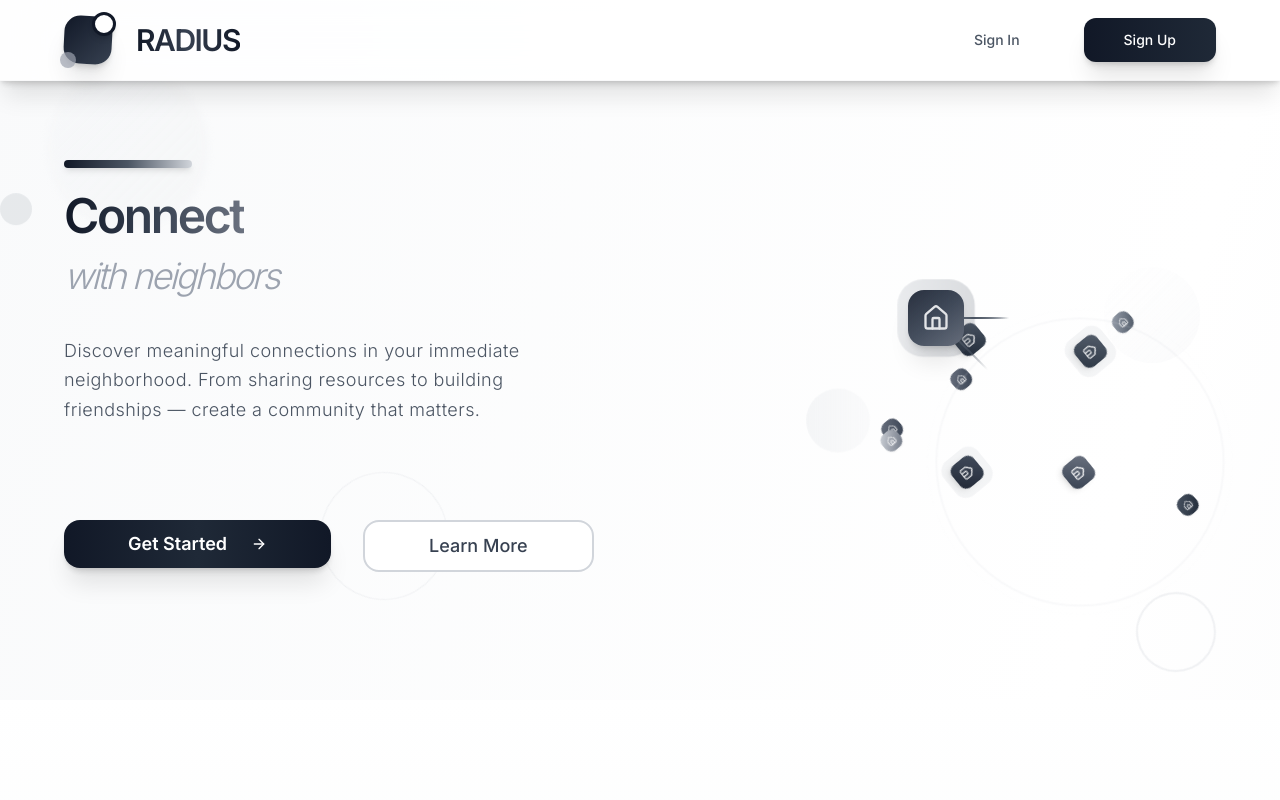
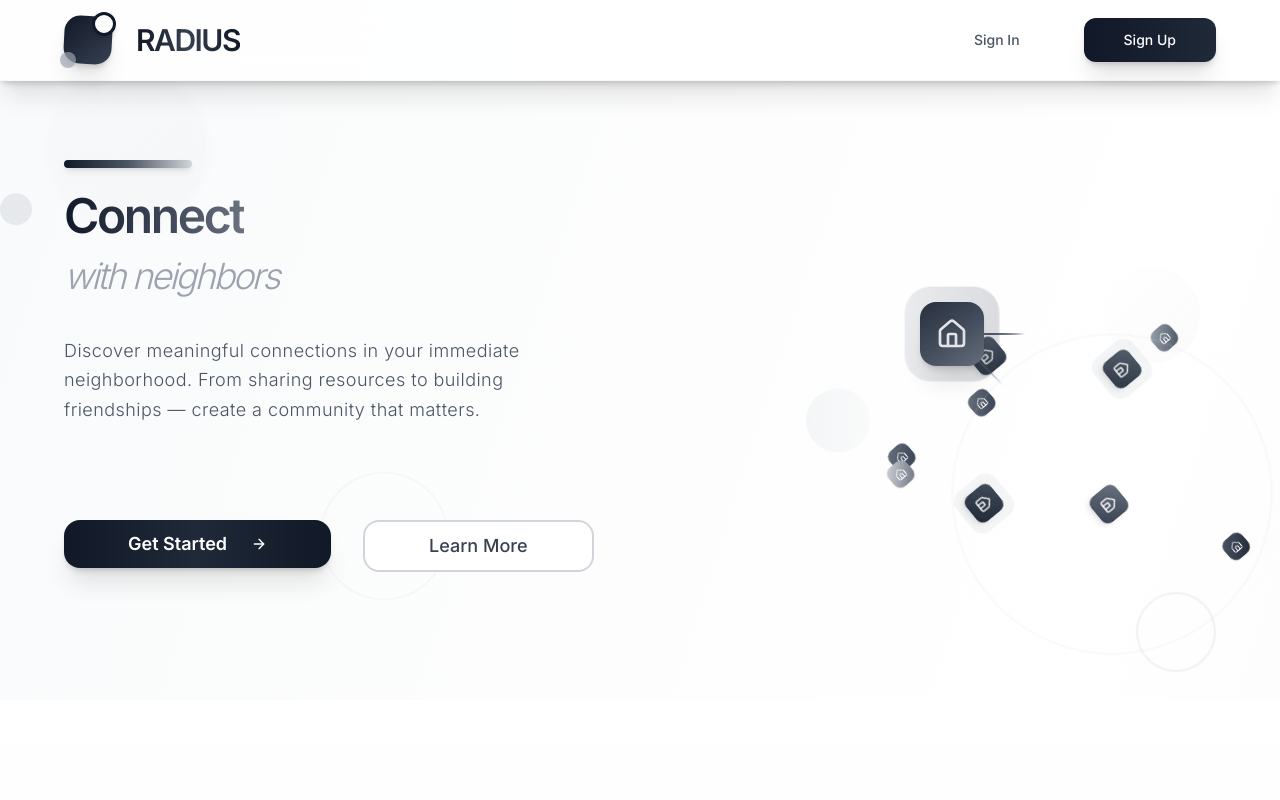
Before and after one commit to MohitPatni0731/everloom, a React (Vite) app: page / in a window 1280 px wide. Shown: the top 800 px of the page. Built offline with nearby package versions, Linux system fonts and the light colour scheme.

Commit message:
Refactor landing page animation and footer
Redesigned the animation and adjusted its placement. Shortened the footer's black bar to fit the text.

```diff
--- a/src/pages/Landing.tsx
+++ b/src/pages/Landing.tsx
@@ -1,3 +1,4 @@
+
 import { ArrowRight, MapPin, Users, Heart, Mail, Phone, MessageCircle, Home } from "lucide-react";
 import { Button } from "@/components/ui/button";
 
@@ -77,90 +78,90 @@ const Landing = () => {
             </div>
 
             {/* Right Column - Neighborhood Connection Animation */}
-            <div className="relative flex items-start justify-center -mt-24 -ml-8">
-              <div className="relative w-[450px] h-[450px]">
+            <div className="relative flex items-center justify-center">
+              <div className="relative w-[400px] h-[400px] -mt-16">
                 {/* Central Hub - Your House */}
                 <div className="absolute top-1/2 left-1/2 transform -translate-x-1/2 -translate-y-1/2 z-20">
-                  <div className="w-14 h-14 bg-gradient-to-br from-gray-900 via-gray-700 to-gray-500 rounded-2xl shadow-luxury relative">
-                    <Home className="w-7 h-7 text-white absolute top-1/2 left-1/2 transform -translate-x-1/2 -translate-y-1/2" />
-                    <div className="absolute -inset-2 bg-gradient-to-r from-gray-400/20 to-gray-600/20 rounded-3xl animate-pulse-luxury"></div>
+                  <div className="w-16 h-16 bg-gradient-to-br from-gray-900 via-gray-700 to-gray-500 rounded-2xl shadow-luxury relative">
+                    <Home className="w-8 h-8 text-white absolute top-1/2 left-1/2 transform -translate-x-1/2 -translate-y-1/2" />
+                    <div className="absolute -inset-3 bg-gradient-to-r from-gray-400/20 to-gray-600/20 rounded-3xl animate-pulse-luxury"></div>
                   </div>
                 </div>
 
                 {/* Radius Circle */}
-                <div className="absolute top-1/2 left-1/2 transform -translate-x-1/2 -translate-y-1/2 w-72 h-72 border-2 border-gray-300/40 rounded-full animate-radius-pulse z-10">
+                <div className="absolute top-1/2 left-1/2 transform -translate-x-1/2 -translate-y-1/2 w-80 h-80 border-2 border-gray-300/40 rounded-full animate-radius-pulse z-10">
                   <div className="absolute inset-0 border border-gray-200/30 rounded-full animate-radius-pulse-delayed"></div>
                 </div>
 
                 {/* Neighbor Houses - Inner Ring */}
-                <div className="absolute top-1/2 left-1/2 transform -translate-x-1/2 -translate-y-1/2 w-44 h-44 animate-orbit-slow z-15">
+                <div className="absolute top-1/2 left-1/2 transform -translate-x-1/2 -translate-y-1/2 w-48 h-48 animate-orbit-slow z-15">
                   {/* House 1 */}
-                  <div className="absolute -top-3 left-1/2 transform -translate-x-1/2">
-                    <div className="w-7 h-7 bg-gradient-to-br from-gray-600 to-gray-800 rounded-lg shadow-md relative group">
-                      <Home className="w-3.5 h-3.5 text-white absolute top-1/2 left-1/2 transform -translate-x-1/2 -translate-y-1/2" />
+                  <div className="absolute -top-4 left-1/2 transform -translate-x-1/2">
+                    <div className="w-8 h-8 bg-gradient-to-br from-gray-600 to-gray-800 rounded-lg shadow-md relative group">
+                      <Home className="w-4 h-4 text-white absolute top-1/2 left-1/2 transform -translate-x-1/2 -translate-y-1/2" />
                       <div className="absolute inset-0 bg-gray-400/30 rounded-lg scale-0 group-hover:scale-150 transition-transform duration-500 animate-connect-pulse"></div>
                     </div>
                   </div>
 
                   {/* House 2 */}
-                  <div className="absolute top-1/2 -right-3 transform -translate-y-1/2">
-                    <div className="w-7 h-7 bg-gradient-to-br from-gray-500 to-gray-700 rounded-lg shadow-md relative group">
-                      <Home className="w-3.5 h-3.5 text-white absolute top-1/2 left-1/2 transform -translate-x-1/2 -translate-y-1/2" />
+                  <div className="absolute top-1/2 -right-4 transform -translate-y-1/2">
+                    <div className="w-8 h-8 bg-gradient-to-br from-gray-500 to-gray-700 rounded-lg shadow-md relative group">
+                      <Home className="w-4 h-4 text-white absolute top-1/2 left-1/2 transform -translate-x-1/2 -translate-y-1/2" />
                       <div className="absolute inset-0 bg-gray-400/30 rounded-lg scale-0 group-hover:scale-150 transition-transform duration-500 animate-connect-pulse-delayed"></div>
                     </div>
                   </div>
 
                   {/* House 3 */}
-                  <div className="absolute -bottom-3 right-1/3 transform">
-                    <div className="w-7 h-7 bg-gradient-to-br from-gray-700 to-gray-900 rounded-lg shadow-md relative group">
-                      <Home className="w-3.5 h-3.5 text-white absolute top-1/2 left-1/2 transform -translate-x-1/2 -translate-y-1/2" />
+                  <div className="absolute -bottom-4 right-1/3 transform">
+                    <div className="w-8 h-8 bg-gradient-to-br from-gray-700 to-gray-900 rounded-lg shadow-md relative group">
+                      <Home className="w-4 h-4 text-white absolute top-1/2 left-1/2 transform -translate-x-1/2 -translate-y-1/2" />
                       <div className="absolute inset-0 bg-gray-400/30 rounded-lg scale-0 group-hover:scale-150 transition-transform duration-500 animate-connect-pulse"></div>
                     </div>
                   </div>
 
                   {/* House 4 */}
-                  <div className="absolute top-1/2 -left-3 transform -translate-y-1/2">
-                    <div className="w-7 h-7 bg-gradient-to-br from-gray-600 to-gray-800 rounded-lg shadow-md relative group">
-                      <Home className="w-3.5 h-3.5 text-white absolute top-1/2 left-1/2 transform -translate-x-1/2 -translate-y-1/2" />
+                  <div className="absolute top-1/2 -left-4 transform -translate-y-1/2">
+                    <div className="w-8 h-8 bg-gradient-to-br from-gray-600 to-gray-800 rounded-lg shadow-md relative group">
+                      <Home className="w-4 h-4 text-white absolute top-1/2 left-1/2 transform -translate-x-1/2 -translate-y-1/2" />
                       <div className="absolute inset-0 bg-gray-400/30 rounded-lg scale-0 group-hover:scale-150 transition-transform duration-500 animate-connect-pulse-delayed"></div>
                     </div>
                   </div>
                 </div>
 
                 {/* Neighbor Houses - Outer Ring */}
-                <div className="absolute top-1/2 left-1/2 transform -translate-x-1/2 -translate-y-1/2 w-64 h-64 animate-orbit-reverse-slow z-15">
+                <div className="absolute top-1/2 left-1/2 transform -translate-x-1/2 -translate-y-1/2 w-72 h-72 animate-orbit-reverse-slow z-15">
                   {/* House 5 */}
-                  <div className="absolute -top-2 left-1/6">
-                    <div className="w-5 h-5 bg-gradient-to-br from-gray-500 to-gray-700 rounded-lg shadow-sm relative">
-                      <Home className="w-2.5 h-2.5 text-white absolute top-1/2 left-1/2 transform -translate-x-1/2 -translate-y-1/2" />
+                  <div className="absolute -top-3 left-1/6">
+                    <div className="w-6 h-6 bg-gradient-to-br from-gray-500 to-gray-700 rounded-lg shadow-sm relative">
+                      <Home className="w-3 h-3 text-white absolute top-1/2 left-1/2 transform -translate-x-1/2 -translate-y-1/2" />
                     </div>
                   </div>
 
                   {/* House 6 */}
-                  <div className="absolute top-1/4 -right-2">
-                    <div className="w-5 h-5 bg-gradient-to-br from-gray-400 to-gray-600 rounded-lg shadow-sm relative">
-                      <Home className="w-2.5 h-2.5 text-white absolute top-1/2 left-1/2 transform -translate-x-1/2 -translate-y-1/2" />
+                  <div className="absolute top-1/4 -right-3">
+                    <div className="w-6 h-6 bg-gradient-to-br from-gray-400 to-gray-600 rounded-lg shadow-sm relative">
+                      <Home className="w-3 h-3 text-white absolute top-1/2 left-1/2 transform -translate-x-1/2 -translate-y-1/2" />
                     </div>
                   </div>
 
                   {/* House 7 */}
-                  <div className="absolute -bottom-2 right-1/4">
-                    <div className="w-5 h-5 bg-gradient-to-br from-gray-600 to-gray-800 rounded-lg shadow-sm relative">
-                      <Home className="w-2.5 h-2.5 text-white absolute top-1/2 left-1/2 transform -translate-x-1/2 -translate-y-1/2" />
+                  <div className="absolute -bottom-3 right-1/4">
+                    <div className="w-6 h-6 bg-gradient-to-br from-gray-600 to-gray-800 rounded-lg shadow-sm relative">
+                      <Home className="w-3 h-3 text-white absolute top-1/2 left-1/2 transform -translate-x-1/2 -translate-y-1/2" />
                     </div>
                   </div>
 
                   {/* House 8 */}
-                  <div className="absolute bottom-1/5 -left-2">
-                    <div className="w-5 h-5 bg-gradient-to-br from-gray-300 to-gray-500 rounded-lg shadow-sm relative">
-                      <Home className="w-2.5 h-2.5 text-white absolute top-1/2 left-1/2 transform -translate-x-1/2 -translate-y-1/2" />
+                  <div className="absolute bottom-1/5 -left-3">
+                    <div className="w-6 h-6 bg-gradient-to-br from-gray-300 to-gray-500 rounded-lg shadow-sm relative">
+                      <Home className="w-3 h-3 text-white absolute top-1/2 left-1/2 transform -translate-x-1/2 -translate-y-1/2" />
                     </div>
                   </div>
 
                   {/* House 9 */}
                   <div className="absolute top-1/5 left-1/3">
-                    <div className="w-5 h-5 bg-gradient-to-br from-gray-500 to-gray-700 rounded-lg shadow-sm relative">
-                      <Home className="w-2.5 h-2.5 text-white absolute top-1/2 left-1/2 transform -translate-x-1/2 -translate-y-1/2" />
+                    <div className="w-6 h-6 bg-gradient-to-br from-gray-500 to-gray-700 rounded-lg shadow-sm relative">
+                      <Home className="w-3 h-3 text-white absolute top-1/2 left-1/2 transform -translate-x-1/2 -translate-y-1/2" />
                     </div>
                   </div>
                 </div>
@@ -168,14 +169,14 @@ const Landing = () => {
                 {/* Connection Lines */}
                 <div className="absolute top-1/2 left-1/2 transform -translate-x-1/2 -translate-y-1/2 w-full h-full">
                   {/* Animated connection lines from center to neighbors */}
-                  <div className="absolute top-1/2 left-1/2 w-20 h-0.5 bg-gradient-to-r from-gray-400 via-gray-600 to-transparent transform -translate-y-1/2 animate-connection-line origin-left"></div>
-                  <div className="absolute top-1/2 left-1/2 w-20 h-0.5 bg-gradient-to-r from-gray-400 via-gray-600 to-transparent transform -translate-y-1/2 rotate-45 animate-connection-line-delayed origin-left"></div>
-                  <div className="absolute top-1/2 left-1/2 w-20 h-0.5 bg-gradient-to-r from-gray-400 via-gray-600 to-transparent transform -translate-y-1/2 rotate-90 animate-connection-line origin-left"></div>
-                  <div className="absolute top-1/2 left-1/2 w-20 h-0.5 bg-gradient-to-r from-gray-400 via-gray-600 to-transparent transform -translate-y-1/2 rotate-135 animate-connection-line-delayed origin-left"></div>
-                  <div className="absolute top-1/2 left-1/2 w-20 h-0.5 bg-gradient-to-r from-gray-400 via-gray-600 to-transparent transform -translate-y-1/2 rotate-180 animate-connection-line origin-left"></div>
-                  <div className="absolute top-1/2 left-1/2 w-20 h-0.5 bg-gradient-to-r from-gray-400 via-gray-600 to-transparent transform -translate-y-1/2 rotate-225 animate-connection-line-delayed origin-left"></div>
-                  <div className="absolute top-1/2 left-1/2 w-20 h-0.5 bg-gradient-to-r from-gray-400 via-gray-600 to-transparent transform -translate-y-1/2 rotate-270 animate-connection-line origin-left"></div>
-                  <div className="absolute top-1/2 left-1/2 w-20 h-0.5 bg-gradient-to-r from-gray-400 via-gray-600 to-transparent transform -translate-y-1/2 rotate-315 animate-connection-line-delayed origin-left"></div>
+                  <div className="absolute top-1/2 left-1/2 w-24 h-0.5 bg-gradient-to-r from-gray-400 via-gray-600 to-transparent transform -translate-y-1/2 animate-connection-line origin-left"></div>
+                  <div className="absolute top-1/2 left-1/2 w-24 h-0.5 bg-gradient-to-r from-gray-400 via-gray-600 to-transparent transform -translate-y-1/2 rotate-45 animate-connection-line-delayed origin-left"></div>
+                  <div className="absolute top-1/2 left-1/2 w-24 h-0.5 bg-gradient-to-r from-gray-400 via-gray-600 to-transparent transform -translate-y-1/2 rotate-90 animate-connection-line origin-left"></div>
+                  <div className="absolute top-1/2 left-1/2 w-24 h-0.5 bg-gradient-to-r from-gray-400 via-gray-600 to-transparent transform -translate-y-1/2 rotate-135 animate-connection-line-delayed origin-left"></div>
+                  <div className="absolute top-1/2 left-1/2 w-24 h-0.5 bg-gradient-to-r from-gray-400 via-gray-600 to-transparent transform -translate-y-1/2 rotate-180 animate-connection-line origin-left"></div>
+                  <div className="absolute top-1/2 left-1/2 w-24 h-0.5 bg-gradient-to-r from-gray-400 via-gray-600 to-transparent transform -translate-y-1/2 rotate-225 animate-connection-line-delayed origin-left"></div>
+                  <div className="absolute top-1/2 left-1/2 w-24 h-0.5 bg-gradient-to-r from-gray-400 via-gray-600 to-transparent transform -translate-y-1/2 rotate-270 animate-connection-line origin-left"></div>
+                  <div className="absolute top-1/2 left-1/2 w-24 h-0.5 bg-gradient-to-r from-gray-400 via-gray-600 to-transparent transform -translate-y-1/2 rotate-315 animate-connection-line-delayed origin-left"></div>
                 </div>
               </div>
             </div>
@@ -333,24 +334,24 @@ const Landing = () => {
       </section>
 
       {/* Footer - Premium */}
-      <footer className="bg-gradient-to-br from-gray-900 via-gray-800 to-gray-900 text-white py-20">
+      <footer className="bg-gradient-to-br from-gray-900 via-gray-800 to-gray-900 text-white py-12">
         <div className="max-w-8xl mx-auto px-12 lg:px-16">
           <div className="flex flex-col md:flex-row justify-between items-center">
-            <div className="flex items-center space-x-6 mb-12 md:mb-0">
+            <div className="flex items-center space-x-6 mb-8 md:mb-0">
               <div className="relative group">
-                <div className="w-10 h-10 bg-gradient-to-br from-white to-gray-200 rounded-2xl shadow-luxury group-hover:shadow-2xl transition-all duration-500"></div>
-                <div className="absolute -top-1 -right-1 w-5 h-5 border-2 border-white rounded-full bg-gray-900 shadow-lg"></div>
+                <div className="w-8 h-8 bg-gradient-to-br from-white to-gray-200 rounded-xl shadow-luxury group-hover:shadow-2xl transition-all duration-500"></div>
+                <div className="absolute -top-0.5 -right-0.5 w-3 h-3 border border-white rounded-full bg-gray-900 shadow-lg"></div>
               </div>
-              <span className="text-2xl font-black tracking-tight bg-gradient-to-r from-white to-gray-300 bg-clip-text text-transparent">RADIUS</span>
+              <span className="text-xl font-black tracking-tight bg-gradient-to-r from-white to-gray-300 bg-clip-text text-transparent">RADIUS</span>
             </div>
-            <div className="flex space-x-12 text-gray-400 font-light">
-              <a href="#" className="hover:text-white transition-colors duration-300 text-lg hover:scale-105 transform">Privacy</a>
-              <a href="#" className="hover:text-white transition-colors duration-300 text-lg hover:scale-105 transform">Terms</a>
-              <a href="#" className="hover:text-white transition-colors duration-300 text-lg hover:scale-105 transform">Contact</a>
+            <div className="flex space-x-8 text-gray-400 font-light">
+              <a href="#" className="hover:text-white transition-colors duration-300 hover:scale-105 transform">Privacy</a>
+              <a href="#" className="hover:text-white transition-colors duration-300 hover:scale-105 transform">Terms</a>
+              <a href="#" className="hover:text-white transition-colors duration-300 hover:scale-105 transform">Contact</a>
             </div>
           </div>
-          <div className="text-center mt-16 pt-12 border-t border-gray-700">
-            <p className="text-gray-400 font-light text-lg">
+          <div className="text-center mt-8 pt-8 border-t border-gray-700">
+            <p className="text-gray-400 font-light">
               © 2024 Radius. All rights reserved.
             </p>
           </div>
```
